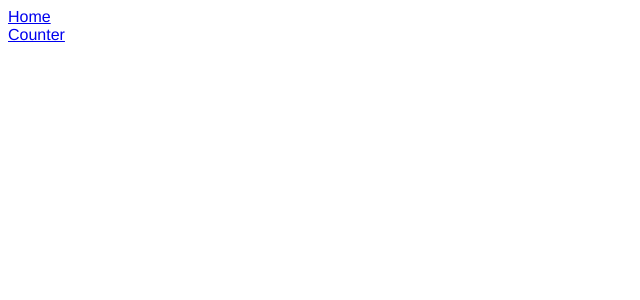
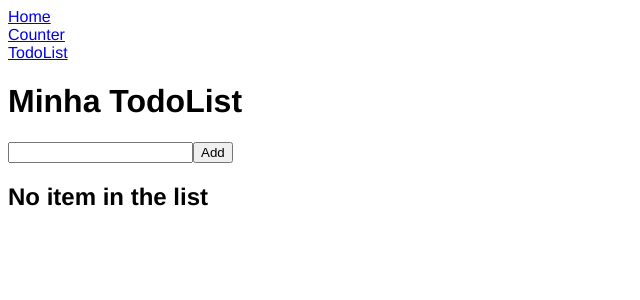
Before and after one commit to paulocuambe/vue3, a Vue app: page /todo in a window 1280 px wide. Before the commit this address had no page. Shown: the top 300 px of the page, without its empty margins (0-640 px from the left). Built offline with nearby package versions, Linux system fonts and the light colour scheme.

Commit message:
mark todo as completed

```diff
--- a/src/App.vue
+++ b/src/App.vue
@@ -3,6 +3,8 @@
     <router-link :to="{ name: 'Home' }">Home</router-link>
     <br />
     <router-link :to="{ name: 'Counter' }">Counter</router-link>
+    <br />
+    <router-link :to="{ name: 'TodoList' }">TodoList</router-link>
   </nav>
   <router-view></router-view>
 </template>
--- /dev/null
+++ b/src/pages/TodoList.vue
@@ -0,0 +1,79 @@
+<template>
+  <h1>Minha TodoList</h1>
+  <form @submit.prevent="addTodo()">
+    <input type="text" name="text" v-model="text" id="text" />
+    <button type="submit">Add</button>
+  </form>
+  <p style="color: red" v-if="errorMessage">{{ errorMessage }}</p>
+  <ul v-if="todoList.length > 0">
+    <li v-for="todo in todoList" :key="todo.id">
+      <span :class="{ line: todo.completed }">
+        <input type="checkbox" :value="todo.compltede" name="done" @click="toggle(todo.id)" />
+        {{ todo.text }}
+      </span>
+      <button style="margin-left: 20px" @click.prevent="removeTodo(todo.id)">X</button>
+    </li>
+  </ul>
+  <h2 v-else>No item in the list</h2>
+</template>
+
+<script>
+import { ref } from "vue";
+
+export default {
+  setup() {
+    const todoList = ref([]);
+    const text = ref("");
+    const errorMessage = ref("");
+
+    const addTodo = () => {
+      if (text.value) {
+        if (todoList.value.some((val) => val.text.toLowerCase() == text.value.toLowerCase())) {
+          errorMessage.value = "That item is already on the list";
+          return;
+        }
+
+        const newTodo = {
+          id: new Date().getTime(),
+          text: text.value,
+          completed: false,
+        };
+
+        todoList.value.push(newTodo);
+        text.value = "";
+        errorMessage.value = "";
+      } else {
+        errorMessage.value = "The field must be filled.";
+      }
+    };
+
+    const removeTodo = (id) => {
+      todoList.value = todoList.value.filter((item) => id != item.id);
+    };
+
+    const toggle = (id) => {
+      todoList.value = todoList.value.map((todo) => {
+        if (todo.id == id) {
+          todo.completed = todo.completed ? false : true;
+        }
+        return todo;
+      });
+    };
+
+    return {
+      text,
+      todoList,
+      errorMessage,
+      addTodo,
+      toggle,
+      removeTodo,
+    };
+  },
+};
+</script>
+
+<style scoped>
+.line {
+  text-decoration: line-through;
+}
+</style>
--- a/src/routes.js
+++ b/src/routes.js
@@ -1,9 +1,11 @@
 import Home from "./pages/Home.vue";
 import Counter from "./pages/Counter.vue";
+import TodoList from "./pages/TodoList.vue";
 
 const routes = [
   { path: "/", name: "Home", component: Home },
   { path: "/counter", name: "Counter", component: Counter },
+  { path: "/todo", name: "TodoList", component: TodoList },
 ];
 
 export default routes;
```
